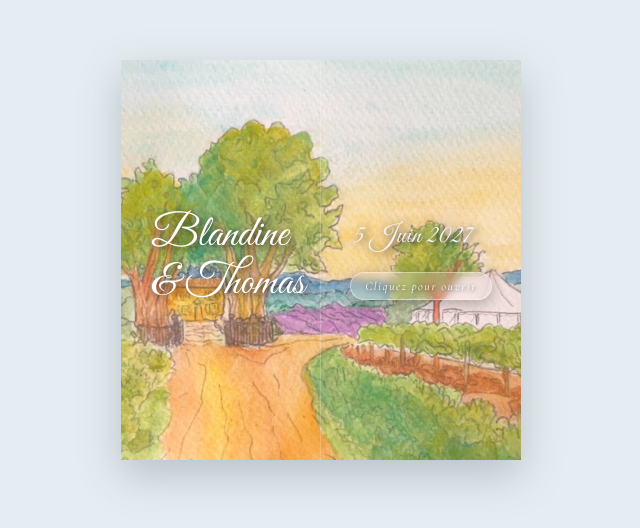
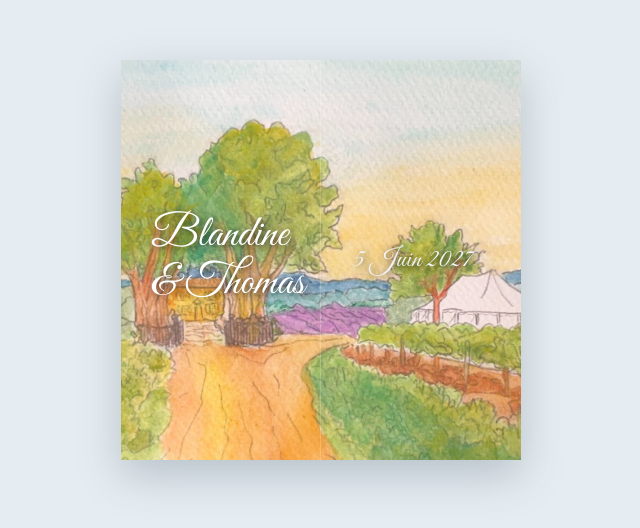
Before and after one commit to thomasjegat/Thomas-et-Blandine, a plain HTML site: page index.html in a window 1280 px wide. Shown: the part 140-668 px from the top of the page, without its empty margins (319-959 px from the left). Drawn offline with nearby package versions, Linux system fonts and the light colour scheme.

Commit message:
Update index.html

```diff
--- a/index.html
+++ b/index.html
@@ -358,7 +358,6 @@
         <div class="flap right-flap">
             <div class="flap-front">
                 <p class="cover-date">5 Juin 2027</p>
-                <div class="click-hint">Cliquez pour ouvrir</div>
             </div>
             <div class="flap-back">
                 <h3>La Réception</h3>
```
